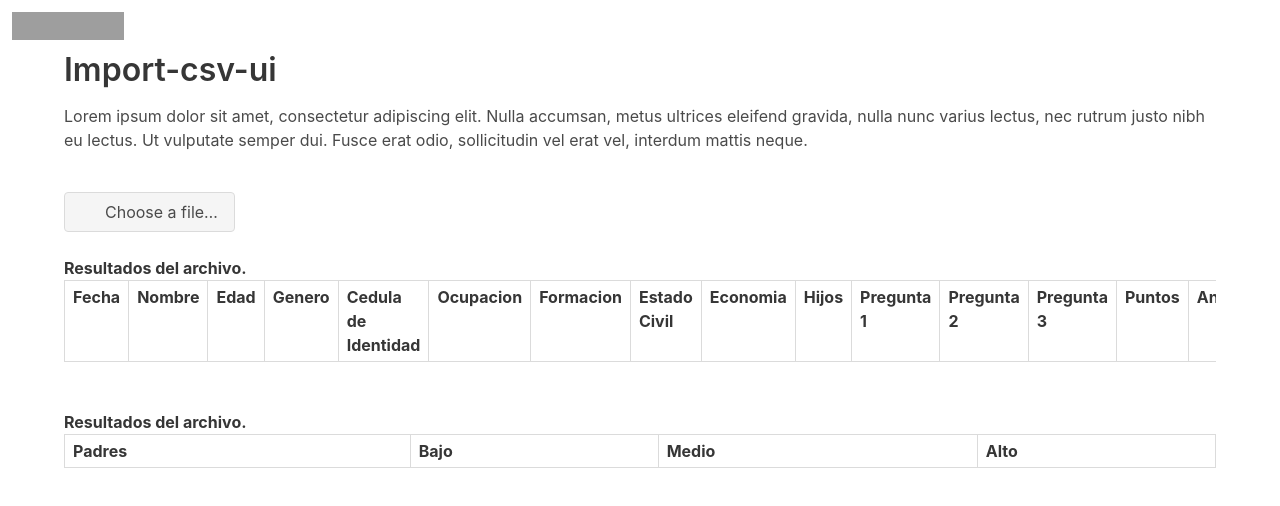
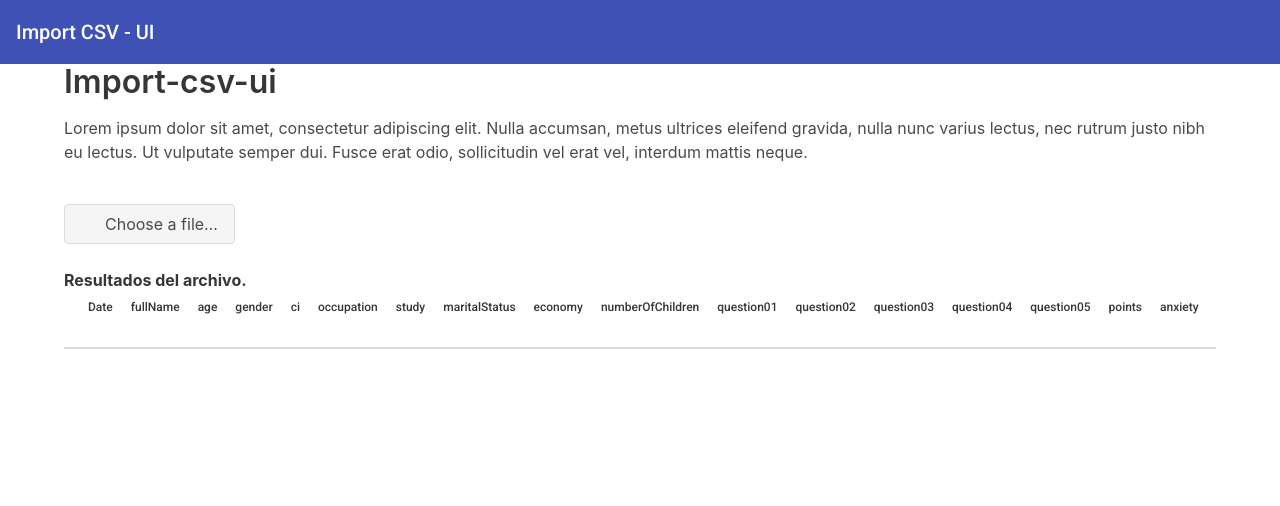
Before and after one commit to nanoscz/import-csv-ui, an Angular app: page / in a window 1280 px wide. Shown: the top 506 px of the page. Built offline with nearby package versions, Linux system fonts and the light colour scheme; grey boxes are pictures that could not be loaded.

Commit message:
[FIX] added table (material)

```diff
--- a/src/app/app.component.html
+++ b/src/app/app.component.html
@@ -1,16 +1,9 @@
-<nav class="navbar" role="navigation" aria-label="main navigation">
-  <div class="navbar-brand">
-    <a class="navbar-item" href="https://bulma.io">
-      <img src="https://bulma.io/images/bulma-logo.png"
-        alt="Bulma: Free, open source, and modern CSS framework based on Flexbox" width="112" height="28">
-    </a>
-    <a role="button" class="navbar-burger" aria-label="menu" aria-expanded="false">
-      <span aria-hidden="true"></span>
-      <span aria-hidden="true"></span>
-      <span aria-hidden="true"></span>
-    </a>
-  </div>
-</nav>
+<mat-toolbar color="primary">
+  <mat-toolbar-row>
+    <span>Import CSV - UI</span>
+  </mat-toolbar-row>
+</mat-toolbar>
+
 <div class="container">
   <div class="content">
     <section>
@@ -46,65 +39,98 @@
     <section>
       <strong>Resultados del archivo.</strong>
       <div class="table-container">
-        <table class="table is-bordered is-striped is-narrow is-hoverable is-fullwidth">
-          <thead>
-            <tr>
-              <th>{{demographicSocioHeader.date}}</th>
-              <th>{{demographicSocioHeader.fullName}}</th>
-              <th>{{demographicSocioHeader.age}}</th>
-              <th>{{demographicSocioHeader.gender}}</th>
-              <th>{{demographicSocioHeader.ci}}</th>
-              <th>{{demographicSocioHeader.occupation}}</th>
-              <th>{{demographicSocioHeader.study}}</th>
-              <th>{{demographicSocioHeader.maritalStatus}}</th>
-              <th>{{demographicSocioHeader.economy}}</th>
-              <th>{{demographicSocioHeader.numberOfChildren}}</th>
-              <th>{{demographicSocioHeader.question01}}</th>
-              <th>{{demographicSocioHeader.question02}}</th>
-              <th>{{demographicSocioHeader.question03}}</th>
-              <th>{{demographicSocioHeader.points}}</th>
-              <th>{{demographicSocioHeader.anxiety}}</th>
-            </tr>
-          </thead>
+        <table mat-table [dataSource]="dataSource" class="mat-elevation-z8">
+          <!-- Position Column -->
+          <ng-container matColumnDef="date">
+            <th mat-header-cell *matHeaderCellDef> Date </th>
+            <td mat-cell *matCellDef="let element"> {{element.date}} </td>
+          </ng-container>
 
-          <tbody>
-            <tr *ngFor="let ficha of fichas">
-              <td>{{ficha.date}}</td>
-              <td>{{ficha.fullName}}</td>
-              <td>{{ficha.age}}</td>
-              <td>{{ficha.gender}}</td>
-              <td>{{ficha.ci}}</td>
-              <td>{{ficha.occupation}}</td>
-              <td>{{ficha.study}}</td>
-              <td>{{ficha.maritalStatus}}</td>
-              <td>{{ficha.economy }}</td>
-              <td>{{ficha.numberOfChildren}}</td>
-              <td>{{ficha.question01}}</td>
-              <td>{{ficha.question02}}</td>
-              <td>{{ficha.question03}}</td>
-              <td>{{ficha.points}}</td>
-              <td>{{ficha.points|calculateAnxiety}}</td>
-            </tr>
-          </tbody>
+          <ng-container matColumnDef="fullName">
+            <th mat-header-cell *matHeaderCellDef> fullName </th>
+            <td mat-cell *matCellDef="let element"> {{element.fullName}} </td>
+          </ng-container>
+
+          <ng-container matColumnDef="age">
+            <th mat-header-cell *matHeaderCellDef> age </th>
+            <td mat-cell *matCellDef="let element"> {{element.age}} </td>
+          </ng-container>
+
+          <ng-container matColumnDef="gender">
+            <th mat-header-cell *matHeaderCellDef> gender </th>
+            <td mat-cell *matCellDef="let element"> {{element.gender}} </td>
+          </ng-container>
+
+          <ng-container matColumnDef="ci">
+            <th mat-header-cell *matHeaderCellDef> ci </th>
+            <td mat-cell *matCellDef="let element"> {{element.ci}} </td>
+          </ng-container>
+
+          <ng-container matColumnDef="occupation">
+            <th mat-header-cell *matHeaderCellDef> occupation </th>
+            <td mat-cell *matCellDef="let element"> {{element.occupation}} </td>
+          </ng-container>
+
+          <ng-container matColumnDef="study">
+            <th mat-header-cell *matHeaderCellDef> study </th>
+            <td mat-cell *matCellDef="let element"> {{element.study}} </td>
+          </ng-container>
+
+          <ng-container matColumnDef="maritalStatus">
+            <th mat-header-cell *matHeaderCellDef> maritalStatus </th>
+            <td mat-cell *matCellDef="let element"> {{element.maritalStatus}} </td>
+          </ng-container>
+
+          <ng-container matColumnDef="economy">
+            <th mat-header-cell *matHeaderCellDef> economy </th>
+            <td mat-cell *matCellDef="let element"> {{element.economy}} </td>
+          </ng-container>
+
+          <ng-container matColumnDef="numberOfChildren">
+            <th mat-header-cell *matHeaderCellDef> numberOfChildren </th>
+            <td mat-cell *matCellDef="let element"> {{element.numberOfChildren}} </td>
+          </ng-container>
+
+          <ng-container matColumnDef="question01">
+            <th mat-header-cell *matHeaderCellDef> question01 </th>
+            <td mat-cell *matCellDef="let element"> {{element.question01}} </td>
+          </ng-container>
+
+          <ng-container matColumnDef="question02">
+            <th mat-header-cell *matHeaderCellDef> question02 </th>
+            <td mat-cell *matCellDef="let element"> {{element.question02}} </td>
+          </ng-container>
+
+          <ng-container matColumnDef="question03">
+            <th mat-header-cell *matHeaderCellDef> question03 </th>
+            <td mat-cell *matCellDef="let element"> {{element.question03}} </td>
+          </ng-container>
+
+          <ng-container matColumnDef="question04">
+            <th mat-header-cell *matHeaderCellDef> question04 </th>
+            <td mat-cell *matCellDef="let element"> {{element.question04}} </td>
+          </ng-container>
+
+          <ng-container matColumnDef="question05">
+            <th mat-header-cell *matHeaderCellDef> question05 </th>
+            <td mat-cell *matCellDef="let element"> {{element.question05}} </td>
+          </ng-container>
+
+          <ng-container matColumnDef="points">
+            <th mat-header-cell *matHeaderCellDef> points </th>
+            <td mat-cell *matCellDef="let element"> {{element.points}} </td>
+          </ng-container>
+
+          <ng-container matColumnDef="anxiety">
+            <th mat-header-cell *matHeaderCellDef> anxiety </th>
+            <td mat-cell *matCellDef="let element"> {{element.points|calculateAnxiety}} </td>
+          </ng-container>
+
+          <tr mat-header-row *matHeaderRowDef="displayedColumns"></tr>
+          <tr mat-row *matRowDef="let row; columns: displayedColumns;"></tr>
         </table>
       </div>
       <br>
     </section>
-    <section>
-      <strong>Resultados del archivo.</strong>
-      <table class="table is-bordered is-striped is-narrow is-hoverable is-fullwidth">
-        <thead>
-          <tr>
-            <th>Padres</th>
-            <th>Bajo</th>
-            <th>Medio</th>
-            <th>Alto</th>
-          </tr>
-        </thead>
-        <tbody>
-          <!-- data -->
-        </tbody>
-      </table>
-    </section>
   </div>
 </div>
--- a/src/app/app.component.scss
+++ b/src/app/app.component.scss
@@ -0,0 +1,3 @@
+table {
+  width: 100%;
+}
--- a/src/app/app.component.ts
+++ b/src/app/app.component.ts
@@ -1,6 +1,6 @@
 import { Component, ViewChild } from '@angular/core';
 import { DemographicSocioData } from './models';
-import { Settings, Questionnaire } from './config';
+import { Questionnaire, DataKeyDemographicSocio } from './config';
 import { IDARE, REVERSE_IDARE } from './dictionary';
 
 @Component({
@@ -16,8 +16,9 @@ export class AppComponent {
               eleifend gravida, nulla nunc varius lectus, nec rutrum justo nibh eu lectus. Ut vulputate
               semper dui. Fusce erat odio, sollicitudin vel erat vel, interdum mattis neque.`;
   file: any;
-  demographicSocioHeader = Settings.fichas.demographicSocioHeader;
-  fichas: Array<DemographicSocioData>
+  displayedColumns: string[] = DataKeyDemographicSocio;
+  dataSource: Array<DemographicSocioData>;
+
   constructor() {}
 
   isValidCSVFile(file: any) {
@@ -40,9 +41,8 @@ export class AppComponent {
         const csvData = reader.result;
         let csvRecordsArray:any = (<string>csvData).split(/\r\n|\n/);
         csvRecordsArray.splice(0, 1);
-        this.fichas = this.getDataDemographicSocioArrayFromCSVFile(csvRecordsArray);
-        this.fichas = this.assessAnxiety(this.fichas);
-        console.log(this.fichas)
+        this.dataSource = this.getDataDemographicSocioArrayFromCSVFile(csvRecordsArray);
+        this.dataSource = this.assessAnxiety(this.dataSource);
       };
       reader.onerror = function () {
         console.log('error is occured while reading file!');
@@ -132,6 +132,6 @@ export class AppComponent {
 
   fileReset() {
     this.csvReader.nativeElement.value = "";
-    this.fichas = []
+    this.dataSource  = []
   }
 }
--- a/src/app/app.module.ts
+++ b/src/app/app.module.ts
@@ -4,6 +4,7 @@ import { NgModule } from '@angular/core';
 import { AppComponent } from './app.component';
 import { CalculateAnxietyPipe } from './pipes/calculate-anxiety.pipe';
 import { BrowserAnimationsModule } from '@angular/platform-browser/animations';
+import { MaterialModule } from './material/material/material.module';
 
 @NgModule({
   declarations: [
@@ -12,7 +13,8 @@ import { BrowserAnimationsModule } from '@angular/platform-browser/animations';
   ],
   imports: [
     BrowserModule,
-    BrowserAnimationsModule
+    BrowserAnimationsModule,
+    MaterialModule
   ],
   providers: [],
   bootstrap: [AppComponent]
--- a/src/app/config/index.ts
+++ b/src/app/config/index.ts
@@ -21,6 +21,21 @@ export const Settings = {
     }
   }
 }
+
+function getValueObject(object) {
+  let display = []
+  for (const key in object) {
+    if (object.hasOwnProperty(key)) {
+      const element = object[key];
+      display.push(element)
+    }
+  }
+  return display;
+}
+
+export const DataValueDemographicSocio = getValueObject(Settings.fichas.demographicSocioHeader);
+
+export const DataKeyDemographicSocio = Object.keys(Settings.fichas.demographicSocioHeader);
 
 export const Questionnaire = [
   {
--- /dev/null
+++ b/src/app/material/material/material.module.ts
@@ -0,0 +1,48 @@
+import { NgModule } from '@angular/core';
+import { MatSnackBarModule } from '@angular/material/snack-bar';
+import { MatIconModule } from '@angular/material/icon';
+import { MatFormFieldModule } from '@angular/material/form-field';
+import { MatInputModule } from '@angular/material/input';
+import { MatSelectModule } from '@angular/material/select';
+import { MatToolbarModule } from '@angular/material/toolbar';
+import { MatCardModule } from '@angular/material/card';
+import { MatDividerModule } from '@angular/material/divider';
+import { MatListModule } from '@angular/material/list';
+import { MatTabsModule } from '@angular/material/tabs';
+import { MatButtonModule } from '@angular/material/button';
+import { MatBadgeModule } from '@angular/material/badge';
+import { MatChipsModule } from '@angular/material/chips';
+import { MatProgressSpinnerModule } from '@angular/material/progress-spinner';
+import { MatDialogModule } from '@angular/material/dialog';
+import { MatTooltipModule } from '@angular/material/tooltip';
+import { MatTableModule } from '@angular/material/table';
+import { MatPaginatorModule } from '@angular/material/paginator';
+
+
+const MODULES = [
+  MatSnackBarModule,
+  MatIconModule,
+  MatFormFieldModule,
+  MatInputModule,
+  MatSelectModule,
+  MatToolbarModule,
+  MatCardModule,
+  MatDividerModule,
+  MatListModule,
+  MatTabsModule,
+  MatButtonModule,
+  MatBadgeModule,
+  MatChipsModule,
+  MatProgressSpinnerModule,
+  MatDialogModule,
+  MatTooltipModule,
+  MatTableModule,
+  MatPaginatorModule
+];
+
+
+@NgModule({
+  imports: MODULES,
+  exports: MODULES
+})
+export class MaterialModule { }
```
